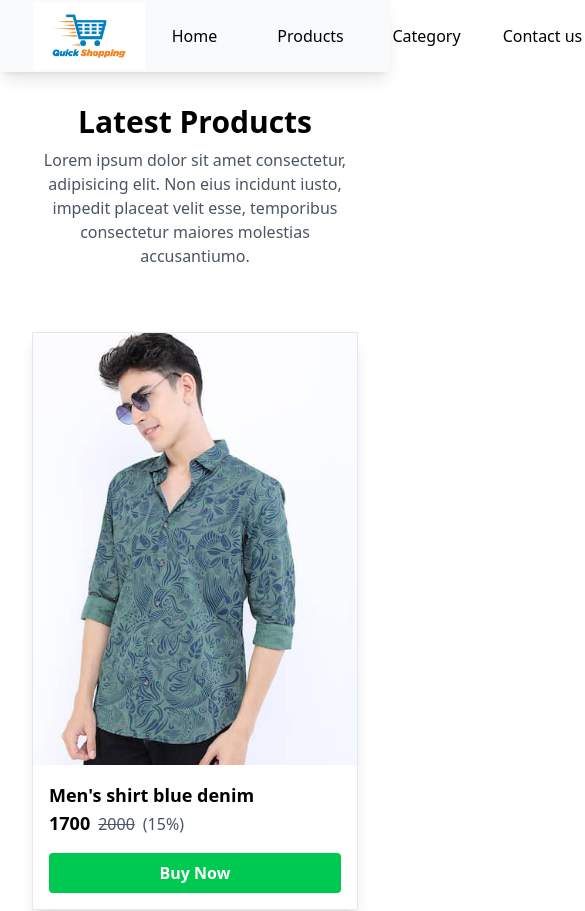
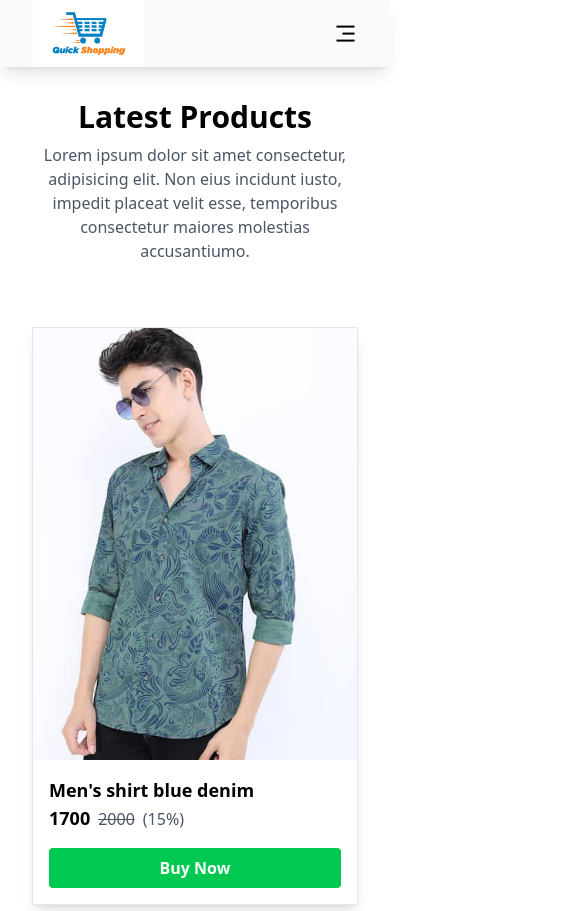
Before and after one commit to Raushan022/shop-react, a React (Vite) app: page /products in a window 390 px wide. Shown: the top 911 px of the page, 585 px wide, since content can reach past the window. Built offline with nearby package versions, Linux system fonts and the light colour scheme.

Commit message:
mobile ui for mainlayout

```diff
--- a/src/components/MainLayout.jsx
+++ b/src/components/MainLayout.jsx
@@ -1,7 +1,10 @@
-import React from "react";
-import { Link } from "react-router-dom";
+import React, { useState } from "react";
+import { Link, useNavigate } from "react-router-dom";
 
 const MainLayout = ({ children }) => {
+  const [openSidebar, setOpenSidebar] = useState(false);
+  const navigate = useNavigate();
+
   const menus = [
     {
       label: "Home",
@@ -27,7 +30,14 @@ const MainLayout = ({ children }) => {
           <div className="w-10/12 mx-auto flex items-center justify-between">
             <img src="/images/logo.jpg" alt="logo" className="w-28" />
 
-            <ul className="flex gap-4 items-center">
+            <button
+              className="md:hidden"
+              onClick={() => setOpenSidebar(!openSidebar)}
+            >
+              <i className="ri-menu-3-fill text-2xl"></i>
+            </button>
+
+            <ul className="md:flex gap-4 items-center hidden">
               {menus.map((item, index) => (
                 <li key={index}>
                   <Link
@@ -58,7 +68,7 @@ const MainLayout = ({ children }) => {
         <div>{children}</div>
 
         <footer className="bg-orange-400 py-16">
-          <div className="w-10/12 mx-auto grid grid-cols-4">
+          <div className="w-10/12 mx-auto grid md:grid-cols-4 md:gap-0 gap-8">
             <div>
               <h1 className="text-white text-2xl font-semibold mb-3">
                 Website Links
@@ -131,6 +141,22 @@ const MainLayout = ({ children }) => {
             </div>
           </div>
         </footer>
+
+        <aside
+          className="md:hidden overflow-hidden bg-slate-900 shadow-lg fixed top-0 left-0 h-full z-50"
+          style={{
+            width: openSidebar ? 250 : 0,
+            transition: "0.3s",
+          }}
+        >
+          <div className="flex flex-col gap-6 p-8">
+            {menus.map((item, index) => (
+              <Link to={item.href} key={index} className="text-white">
+                {item.label}
+              </Link>
+            ))}
+          </div>
+        </aside>
       </div>
     </>
   );
```
